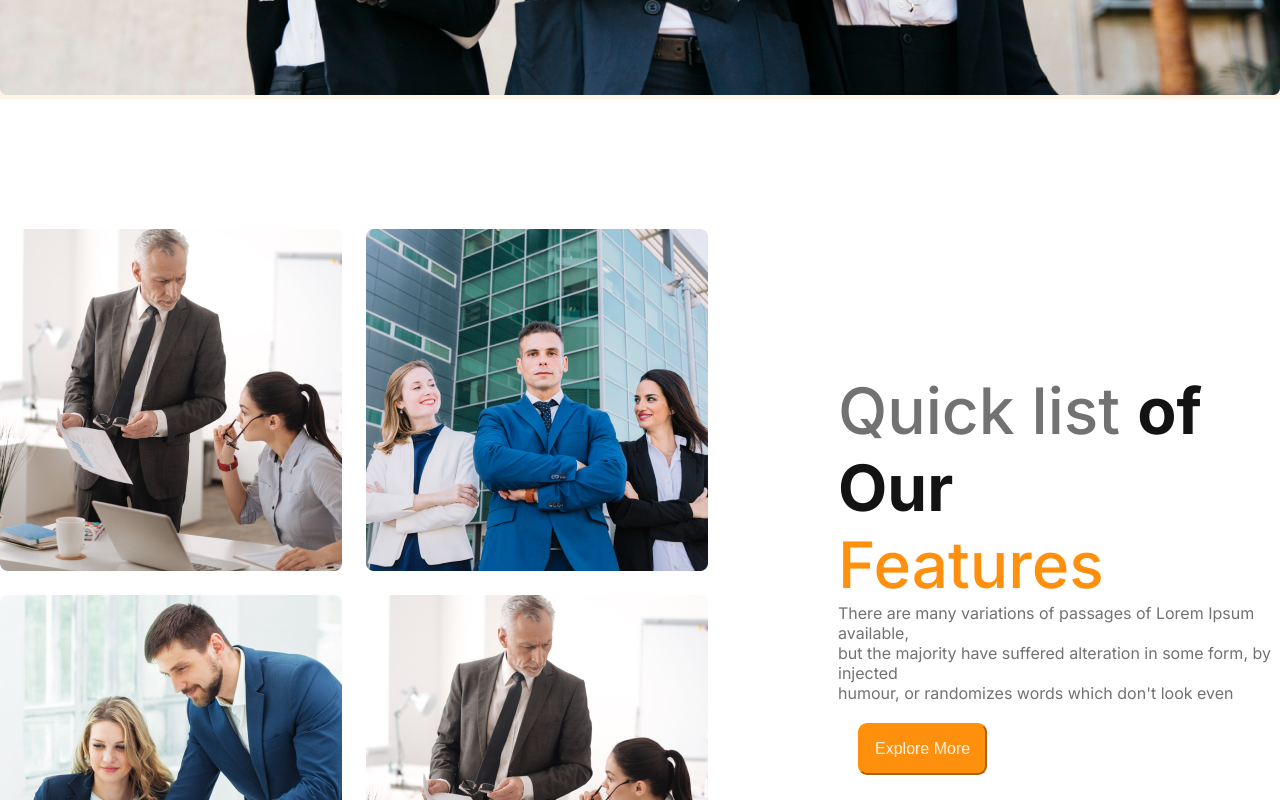
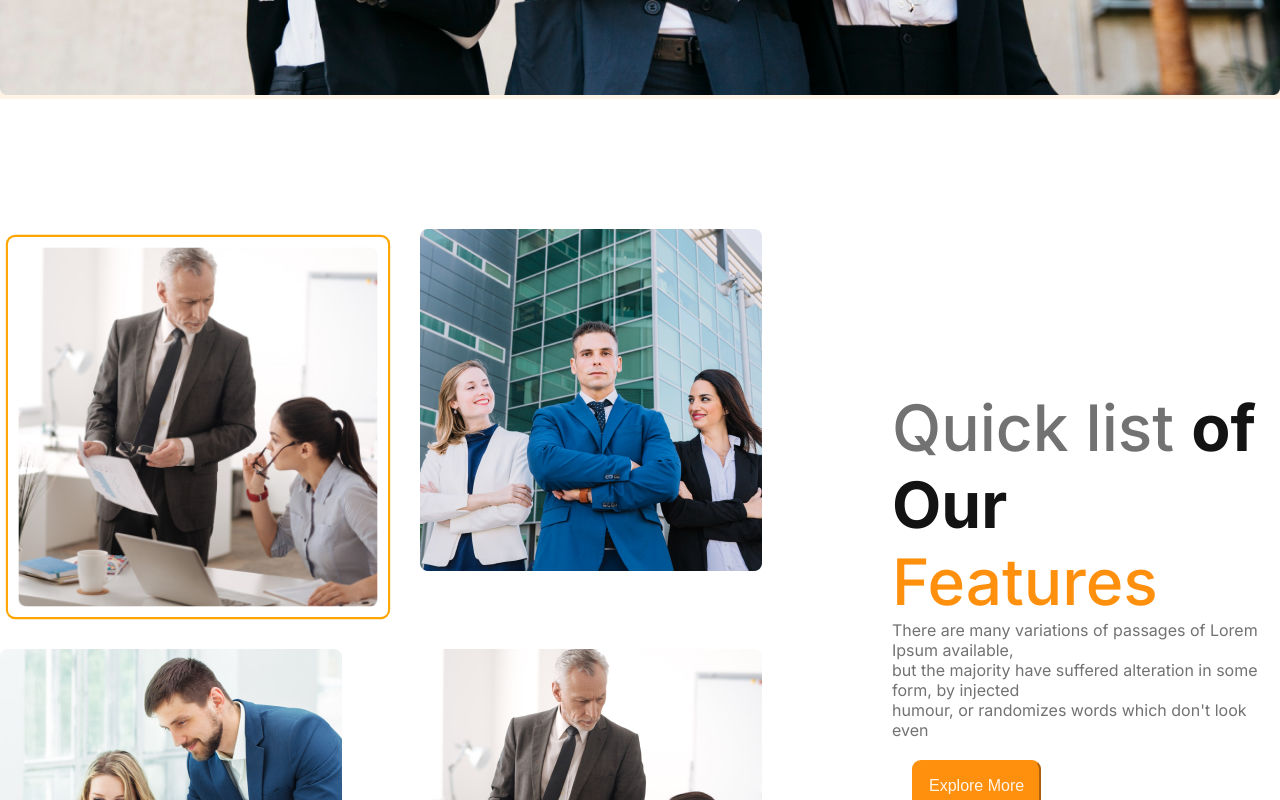
Before and after one commit to naimaashraftithii/g3_architecture_responsive, a plain HTML site: page index.html in a window 1280 px wide. In both pictures the pointer is over the picture 171 px from the left and 1500 px from the top of the page. Shown: the part 1100-1900 px from the top of the page. Drawn offline with Linux system fonts and the light colour scheme.

Commit message:
Add hover iffect on team section image

```diff
--- a/index.html
+++ b/index.html
@@ -143,7 +143,7 @@ Group of Architects </h3>
      <section class="our_sponsors">
         <div class="our_sponsors_text">
             <h3 class="our_sponsors_text1 color_dark_black">
-     Our Sponspors
+     Our Sponsors
     </h3>
     <p class="our_sponsors_text2">
     There are many variations of passages of Lorem Ipsum available, but <br> the majority have suffered alteration.
--- a/style.css
+++ b/style.css
@@ -132,6 +132,17 @@ main > section{
     grid-template-columns: repeat(2, 1fr);
     gap:24px;
 }
+.team_section_img img:hover {
+    border: 2px solid orange;
+    border-radius: 9px;
+    padding: 10px;
+    margin: 15px;
+    opacity: 1;
+    transform: scale(1.05);
+    transition: all 0.4s ease;
+    cursor: pointer;
+}
+
 .team_section_text{
     margin-left: 130px;
     max-width: 530px;
```
